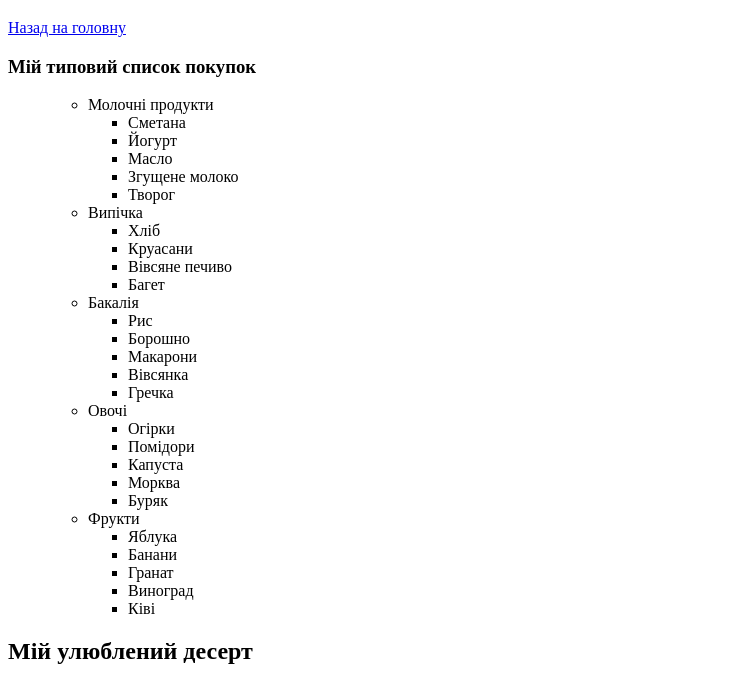
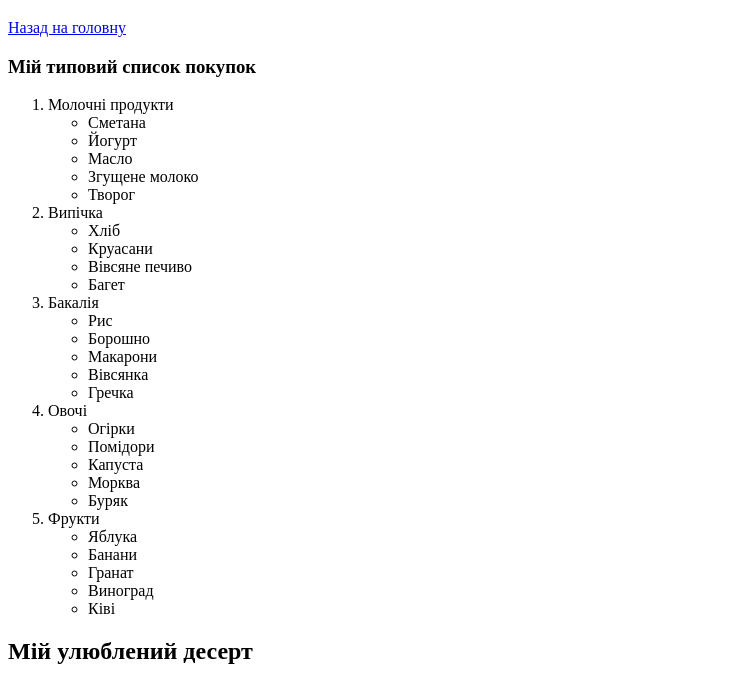
Before and after one commit to Anastasia1402/my-first-repo, a plain HTML site: page repo/nowadays.html in a window 1280 px wide. Shown: the part 61-743 px from the top of the page, without its empty margins (0-751 px from the left). Drawn offline with Linux system fonts and the light colour scheme.

Commit message:
Update nowadays.html

```diff
--- a/repo/nowadays.html
+++ b/repo/nowadays.html
@@ -10,7 +10,6 @@
     <h3 id="zmist">Мій типовий список покупок</h3>
 
    <ol>
-    <ul>
       <li>Молочні продукти
       <ul>
         <li>Сметана</li>
@@ -20,9 +19,7 @@
         <li>Творог</li>
       </ul>
       </li>
-    </ul>
 
-    <ul>
       <li>Випічка
         <ul>
           <li>Хліб</li>
@@ -31,9 +28,7 @@
           <li>Багет</li>
         </ul>
       </li>
-    </ul>
 
-     <ul>
       <li>Бакалія
       <ul>
         <li>Рис</li>
@@ -43,9 +38,7 @@
         <li>Гречка</li>
       </ul>
       </li>
-     </ul>
 
-     <ul>
       <li>Овочі
       <ul>
         <li>Огірки</li>
@@ -55,9 +48,7 @@
         <li>Буряк</li>
       </ul>
       </li>
-     </ul>
 
-     <ul>
        <li>Фрукти
       <ul>
         <li>Яблука</li>
@@ -67,7 +58,6 @@
         <li>Ківі</li>
       </ul>
       </li>
-     </ul>
     </ol>
 
     <h2>Мій улюблений десерт</h2>
```
